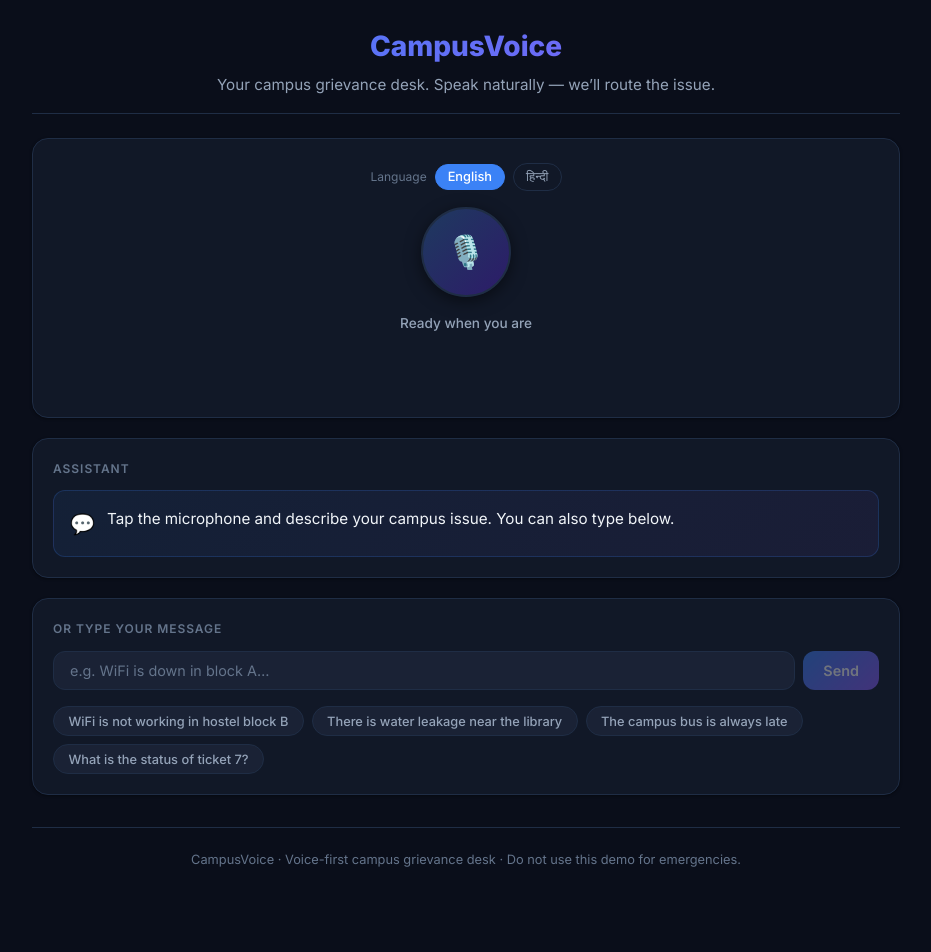
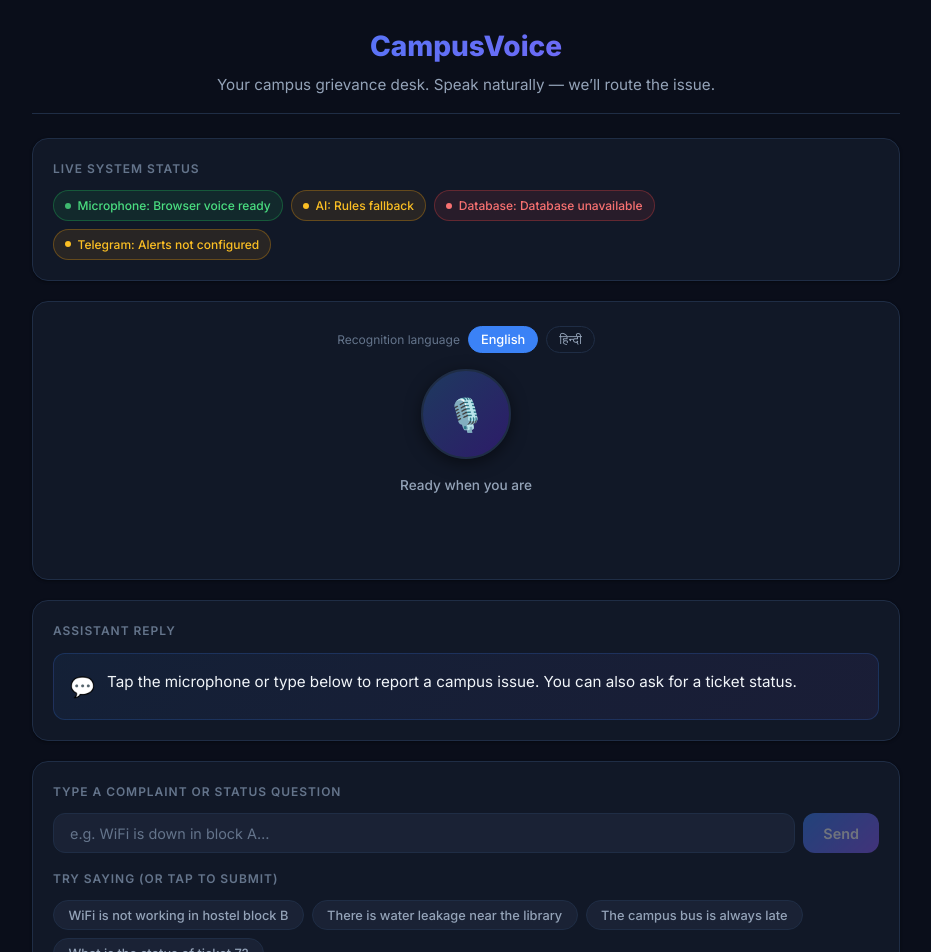
Before and after one commit to HemantSh72/campusvoice, a React (Vite) app: page / in a window 1280 px wide. Shown: the top 952 px of the page, without its empty margins (174-1105 px from the left). Before the commit the page ends 891 px from the top, so only its background shows below. Built offline with nearby package versions, Linux system fonts and the light colour scheme; no server answers.

Commit message:
Complete voice UI and harden browser speech for src/App.jsx

```diff
--- a/src/App.jsx
+++ b/src/App.jsx
@@ -1,4 +1,4 @@
-import { useCallback, useState } from 'react';
+import { useCallback, useEffect, useRef, useState } from 'react';
 import { useSpeechRecognition } from './hooks/useSpeechRecognition.js';
 import { useTTS } from './hooks/useTTS.js';
 
@@ -8,58 +8,131 @@ const EXAMPLES = [
   'The campus bus is always late',
   'What is the status of ticket 7?',
 ];
+const friendlySpeechErrors = {
+  unsupported: 'Voice recognition is not supported here. You can type your message below.',
+  'not-allowed': 'Microphone permission was denied. Allow microphone access in your browser settings, then try again.',
+  'service-not-allowed': 'This browser or page is not allowed to use the microphone. Use typed input instead.',
+  'no-speech': 'I did not hear anything. Please try speaking again.',
+  'audio-capture': 'No microphone was detected. Connect or enable a microphone, or type your message.',
+  network: 'The browser speech service had a network problem. Please try again or type your message.',
+  aborted: 'Voice input was stopped.',
+  'start-failed': 'The microphone could not be started. Check browser permissions and try again.',
+};
+
+async function fetchJson(url, options = {}, timeout = 12_000) {
+  const controller = new AbortController();
+  const timer = setTimeout(() => controller.abort(), timeout);
+  try {
+    const response = await fetch(url, { ...options, signal: controller.signal });
+    const data = await response.json().catch(() => ({}));
+    if (!response.ok) {
+      const error = new Error(data.error || `Request failed with status ${response.status}`);
+      error.status = response.status;
+      throw error;
+    }
+    return data;
+  } finally {
+    clearTimeout(timer);
+  }
+}
+
+function statusClass(value) {
+  if (['mongo', 'configured', 'supported', 'ok'].includes(value)) return 'ok';
+  if (['down', 'failed', 'unsupported'].includes(value)) return 'down';
+  return 'warn';
+}
+
+function StatusBadge({ label, value, detail }) {
+  return <span className={`status-badge ${statusClass(value)}`} title={detail || value}>
+    <span className="status-dot" />{label}: {detail || value}
+  </span>;
+}
+
+function formatDate(value) {
+  if (!value) return '—';
+  const date = new Date(value);
+  return Number.isNaN(date.getTime()) ? '—' : date.toLocaleString();
+}
 
 export default function App() {
   const [lang, setLang] = useState('en-IN');
   const [draft, setDraft] = useState({});
-  const [message, setMessage] = useState('');
-  const [reply, setReply] = useState('Tap the microphone and describe your campus issue. You can also type below.');
+  const [reply, setReply] = useState('Tap the microphone or type below to report a campus issue. You can also ask for a ticket status.');
   const [typed, setTyped] = useState('');
+  const [lastTranscript, setLastTranscript] = useState('');
   const [busy, setBusy] = useState(false);
+  const [awaiting, setAwaiting] = useState(false);
   const [lastTicket, setLastTicket] = useState(null);
-  const [apiError, setApiError] = useState('');
+  const [error, setError] = useState('');
+  const [health, setHealth] = useState(null);
+  const [tickets, setTickets] = useState([]);
+  const [dashboardError, setDashboardError] = useState('');
+  const [retryPayload, setRetryPayload] = useState(null);
   const speech = useSpeechRecognition();
   const tts = useTTS();
+  const submitRef = useRef(null);
+  const hiddenRef = useRef(false);
 
-  const submitTranscript = useCallback(async (transcript) => {
-    const clean = transcript.trim();
+  const speakReply = useCallback(async (text) => {
+    if (tts.supported) await tts.speak(text, 'en-IN');
+  }, [tts]);
+
+  const submitTranscript = useCallback(async (transcript, reuseRequestId = null) => {
+    const clean = String(transcript || '').trim();
     if (!clean || busy) return;
+    speech.stop();
+    tts.stop();
     setBusy(true);
-    setMessage(clean);
-    setApiError('');
+    setError('');
+    setLastTranscript(clean);
+    const requestId = reuseRequestId || globalThis.crypto?.randomUUID?.() || `cv-${Date.now()}-${Math.random().toString(16).slice(2)}`;
+    const payload = { transcript: clean, draft, lang, requestId };
+    setRetryPayload(payload);
+    let shouldListenAgain = false;
     try {
-      const response = await fetch('/api/voice', {
+      const data = await fetchJson('/api/voice', {
         method: 'POST',
         headers: { 'Content-Type': 'application/json' },
-        body: JSON.stringify({
-          transcript: clean,
-          draft,
-          lang,
-          requestId: globalThis.crypto?.randomUUID?.() || `cv-${Date.now()}-${Math.random().toString(16).slice(2)}`,
-        }),
+        body: JSON.stringify(payload),
       });
-      const data = await response.json().catch(() => ({}));
-      if (!response.ok) throw new Error(data.error || `Request failed (${response.status})`);
       setReply(data.reply || 'Your request was processed.');
       setDraft(data.draft || {});
+      setAwaiting(Boolean(data.awaiting));
       setLastTicket(data.ticket || null);
-      if (data.awaiting) setDraft(data.draft || {});
-      await tts.speak(data.reply || 'Your request was processed.', lang);
-    } catch (error) {
-      const text = error.message || 'Could not reach CampusVoice. Please try again.';
-      setApiError(text);
-      setReply(text);
-      await tts.speak(text, lang);
+      setRetryPayload(null);
+      shouldListenAgain = Boolean(data.awaiting && speech.supported);
+      await speakReply(data.reply || 'Your request was processed.');
+    } catch (cause) {
+      let message;
+      if (cause.name === 'AbortError') message = 'The request took too long. Check your connection and retry.';
+      else if (cause.status === 429) message = cause.message || 'Too many requests. Please wait before trying again.';
+      else if (cause.status >= 500) message = cause.message || 'CampusVoice is temporarily unavailable. Please try again shortly.';
+      else if (cause.status) message = cause.message;
+      else message = 'Could not connect to CampusVoice. Check your internet connection and retry.';
+      setError(message);
+      setReply(message);
+      await speakReply(message);
     } finally {
       setBusy(false);
       setTyped('');
     }
-  }, [busy, draft, lang, tts]);
+    if (shouldListenAgain && !hiddenRef.current) {
+      speech.start(lang, (nextText) => submitRef.current?.(nextText));
+    }
+  }, [busy, draft, lang, speech, tts, speakReply]);
+
+  useEffect(() => { submitRef.current = submitTranscript; }, [submitTranscript]);
 
   const startListening = () => {
-    if (busy || tts.speaking) return;
+    if (busy || tts.speaking || !speech.supported) return;
     tts.stop();
-    speech.start(lang, submitTranscript);
+    setError('');
+    speech.start(lang, (text) => submitRef.current?.(text));
+  };
+
+  const stopAll = () => {
+    speech.stop();
+    tts.stop();
   };
 
   const submitTyped = (event) => {
@@ -67,14 +140,76 @@ export default function App() {
     submitTranscript(typed);
   };
 
-  const chooseExample = (example) => {
-    setTyped(example);
+  const retry = () => {
+    if (retryPayload) submitTranscript(retryPayload.transcript, retryPayload.requestId);
   };
 
-  const statusLabel = busy ? 'Processing your request…'
+  const loadHealth = useCallback(async () => {
+    try {
+      const data = await fetchJson('/api/health', {}, 5000);
+      setHealth(data);
+    } catch {
+      setHealth({ ok: false, db: 'down', llm: 'unknown', telegram: 'unknown' });
+    }
+  }, []);
+
+  const loadTickets = useCallback(async () => {
+    try {
+      const data = await fetchJson('/api/tickets', {}, 7000);
+      setTickets(data.tickets || []);
+      setDashboardError('');
+    } catch {
+      setDashboardError('Ticket dashboard is temporarily unavailable.');
+    }
+  }, []);
+
+  useEffect(() => {
+    loadHealth();
+    loadTickets();
+    const healthTimer = setInterval(loadHealth, 30_000);
+    const ticketTimer = setInterval(() => {
+      if (!document.hidden) loadTickets();
+    }, 5000);
+    const onVisibility = () => {
+      hiddenRef.current = document.hidden;
+      if (!document.hidden) { loadHealth(); loadTickets(); }
+    };
+    document.addEventListener('visibilitychange', onVisibility);
+    return () => {
+      clearInterval(healthTimer);
+      clearInterval(ticketTimer);
+      document.removeEventListener('visibilitychange', onVisibility);
+    };
+  }, [loadHealth, loadTickets]);
+
+  const resolve = async (ticketNumber) => {
+    const pin = window.prompt(`Enter admin PIN to resolve ticket #${ticketNumber}:`);
+    if (pin === null) return;
+    try {
+      await fetchJson(`/api/tickets/${ticketNumber}/resolve`, {
+        method: 'POST',
+        headers: { 'Content-Type': 'application/json', 'x-admin-pin': pin },
+        body: '{}',
+      });
+      setReply(`Ticket ${ticketNumber} has been marked resolved.`);
+      await loadTickets();
+    } catch (cause) {
+      const message = cause.status === 401 ? 'The admin PIN is incorrect.' : cause.message || 'Could not resolve this ticket.';
+      setError(message);
+      setReply(message);
+      await speakReply(message);
+    }
+  };
+
+  const statusText = busy ? 'Thinking…'
     : speech.listening ? 'Listening — speak now'
     : tts.speaking ? 'Speaking response…'
+    : error ? 'Needs attention'
     : 'Ready when you are';
+
+  const dbValue = health?.db || 'checking';
+  const llmValue = health?.llm || 'checking';
+  const telegramValue = health?.telegram || 'checking';
 
   return (
     <div className="app">
@@ -84,73 +219,108 @@ export default function App() {
       </header>
 
       <main className="app-main">
+        <section className="card" aria-label="System status">
+          <h2 className="card-title">Live system status</h2>
+          <div className="status-strip">
+            <StatusBadge label="Microphone" value={speech.supported ? 'supported' : 'unsupported'} detail={speech.supported ? 'Browser voice ready' : 'Use typed input'} />
+            <StatusBadge label="AI" value={llmValue} detail={llmValue === 'configured' ? 'Gemini model chain' : 'Rules fallback'} />
+            <StatusBadge label="Database" value={dbValue} detail={dbValue === 'mongo' ? 'MongoDB connected' : dbValue === 'memory' ? 'Local memory only' : dbValue === 'down' ? 'Database unavailable' : 'Checking'} />
+            <StatusBadge label="Telegram" value={telegramValue} detail={telegramValue === 'configured' ? 'Alerts configured' : 'Alerts not configured'} />
+          </div>
+          {health?.modelChain && <p className="status-detail mt-1">Model chain: {Object.entries(health.modelChain).map(([name, state]) => `${name}: ${state.reason}`).join(' · ')}</p>}
+        </section>
+
         <section className="card mic-section" aria-label="Voice complaint">
           <div className="lang-toggle" aria-label="Speech language">
-            <span>Language</span>
+            <span>Recognition language</span>
             <button className={lang === 'en-IN' ? 'lang-btn active' : 'lang-btn'} onClick={() => setLang('en-IN')} type="button">English</button>
             <button className={lang === 'hi-IN' ? 'lang-btn active' : 'lang-btn'} onClick={() => setLang('hi-IN')} type="button">हिन्दी</button>
           </div>
           <div className="mic-button-wrap">
             <div className={`mic-ring ${speech.listening ? 'listening' : tts.speaking ? 'speaking' : ''}`} />
             <button
-              className={`mic-button ${speech.listening ? 'listening' : busy ? 'thinking' : tts.speaking ? 'speaking' : 'idle'}`}
+              className={`mic-button ${speech.listening ? 'listening' : busy ? 'thinking' : tts.speaking ? 'speaking' : error ? 'error' : 'idle'}`}
               type="button"
-              onClick={speech.listening ? speech.stop : startListening}
-              disabled={busy || (!speech.supported && !speech.listening)}
-              aria-label={speech.listening ? 'Stop listening' : 'Start voice input'}
-            >
-              {speech.listening ? '■' : '🎙️'}
-            </button>
+              onClick={speech.listening || tts.speaking ? stopAll : startListening}
+              disabled={busy || (!speech.supported && !tts.speaking)}
+              aria-label={speech.listening || tts.speaking ? 'Stop' : 'Start voice input'}
+            >{speech.listening || tts.speaking ? '■' : '🎙️'}</button>
           </div>
-          <p className="mic-state-label" aria-live="polite">{statusLabel}</p>
-          {!speech.supported && (
-            <div className="unsupported-banner">
-              Voice recognition is not available in this browser. Use the text box below or open this page in Chrome.
-            </div>
-          )}
-          {speech.error && (
-            <div className="warning-banner" role="status">
-              Microphone issue ({speech.error}). Check browser microphone permission or use typed input.
-            </div>
-          )}
+          <p className="mic-state-label" aria-live="polite">{statusText}</p>
+          {(speech.listening || tts.speaking) && <button className="stop-button" type="button" onClick={stopAll}>Stop</button>}
+          {!speech.supported && <div className="unsupported-banner">Voice recognition is unavailable in this browser. Type your message below. Voice replies may still work.</div>}
+          {speech.error && <div className="warning-banner" role="status">{friendlySpeechErrors[speech.error] || 'The microphone could not be used. Check permissions or type your message.'}</div>}
           <div className="transcript-display" aria-live="polite">
-            {message && <p className="transcript-final">You said: {message}</p>}
+            {lastTranscript && <p className="transcript-final">You said: {lastTranscript}</p>}
             {speech.interimTranscript && <p className="transcript-interim">{speech.interimTranscript}</p>}
           </div>
-          {speech.listening && <button className="stop-button" type="button" onClick={speech.stop}>Stop listening</button>}
+        </section>
+
+        {(draft.summary || awaiting) && <section className="card">
+          <h2 className="card-title">Ticket draft</h2>
+          <div className="draft-card">
+            <div className="draft-field"><label>Issue summary</label><value>{draft.summary || 'Waiting for issue description'}</value></div>
+            <div className="draft-field"><label>Location</label><value className={!draft.location ? 'empty' : ''}>{draft.location || 'Please provide the location'}</value></div>
+            <div className="draft-field"><label>Department</label><value>{draft.category || 'To be determined'}</value></div>
+            <div className="draft-field"><label>Priority</label><value>{draft.priority || 'To be determined'}</value></div>
+          </div>
+        </section>}
+
+        <section className="card">
+          <h2 className="card-title">Assistant reply</h2>
+          <div className="reply-bubble" aria-live="polite"><span className="reply-icon">💬</span><p>{reply}</p></div>
+          {lastTicket && <div className="draft-card mt-2">
+            <div className="draft-field"><label>Ticket number</label><value>#{lastTicket.ticketNumber}</value></div>
+            <div className="draft-field"><label>Status</label><value>{lastTicket.status || 'open'}</value></div>
+            <div className="draft-field"><label>Department</label><value>{lastTicket.department}</value></div>
+            <div className="draft-field"><label>Priority / SLA</label><value>{lastTicket.priority} · {lastTicket.slaHours}h</value></div>
+          </div>}
         </section>
 
         <section className="card">
-          <h2 className="card-title">Assistant</h2>
-          <div className="reply-bubble" aria-live="polite">
-            <span className="reply-icon">💬</span>
-            <p>{reply}</p>
-          </div>
-          {lastTicket && (
-            <div className="draft-card mt-2">
-              <div className="draft-field"><label>Ticket</label><value>#{lastTicket.ticketNumber}</value></div>
-              <div className="draft-field"><label>Status</label><value>{lastTicket.status || 'open'}</value></div>
-              <div className="draft-field"><label>Department</label><value>{lastTicket.department}</value></div>
-              <div className="draft-field"><label>Priority / SLA</label><value>{lastTicket.priority} · {lastTicket.slaHours}h</value></div>
-            </div>
-          )}
+          <h2 className="card-title">Type a complaint or status question</h2>
+          <form className="typed-input-wrap" onSubmit={submitTyped}>
+            <input className="typed-input" value={typed} onChange={(event) => setTyped(event.target.value)} placeholder="e.g. WiFi is down in block A…" aria-label="Type your message" />
+            <button className="send-btn" type="submit" disabled={!typed.trim() || busy}>Send</button>
+          </form>
+          {error && <div className="error-banner mt-2" role="alert">{error}{retryPayload && <button className="retry-btn" type="button" onClick={retry}>Retry same request</button>}</div>}
+          <h3 className="card-title mt-2">Try saying (or tap to submit)</h3>
+          <div className="chips-wrap">{EXAMPLES.map((example) => <button className="chip" type="button" key={example} disabled={busy} onClick={() => submitTranscript(example)}>{example}</button>)}</div>
         </section>
 
-        <section className="card">
-          <h2 className="card-title">Or type your message</h2>
-          <form className="typed-input-wrap" onSubmit={submitTyped}>
-            <input className="typed-input" value={typed} onChange={(event) => setTyped(event.target.value)} placeholder="e.g. WiFi is down in block A…" aria-label="Type a complaint or ticket status query" />
-            <button className="send-btn" type="submit" disabled={!typed.trim() || busy}>Send</button>
-          </form>
-          <div className="chips-wrap mt-2">
-            {EXAMPLES.map((example) => <button className="chip" type="button" key={example} onClick={() => chooseExample(example)}>{example}</button>)}
+        <section className="card" aria-label="Ticket dashboard">
+          <div className="dashboard-header">
+            <h2 className="card-title">Live ticket dashboard</h2>
+            <div className="dashboard-actions">
+              <button className="stop-button" type="button" onClick={loadTickets}>Refresh</button>
+              {import.meta.env.VITE_TELEGRAM_CHANNEL_URL && <a className="tg-btn" href={import.meta.env.VITE_TELEGRAM_CHANNEL_URL} target="_blank" rel="noreferrer">Watch live alerts ↗</a>}
+            </div>
           </div>
-          {apiError && <div className="error-banner mt-2" role="alert">{apiError}</div>}
+          {dashboardError && <div className="warning-banner">{dashboardError}</div>}
+          {!tickets.length && !dashboardError ? <p className="tickets-empty">No tickets yet. Report an issue to create the first ticket.</p> : <div className="tickets-list">
+            {tickets.map((ticket) => <article className={`ticket-row priority-${ticket.priority} ${ticket.status === 'resolved' ? 'resolved' : ''}`} key={ticket.ticketNumber}>
+              <div className="ticket-num">#{ticket.ticketNumber}</div>
+              <div className="ticket-body">
+                <p className="ticket-summary">{ticket.summary}</p>
+                <div className="ticket-meta">
+                  <span className="ticket-tag">{ticket.department}</span>
+                  <span className="ticket-tag">{ticket.location}</span>
+                  <span className={`ticket-tag priority-${ticket.priority}`}>{ticket.priority}</span>
+                  <span className="ticket-tag">{ticket.slaHours}h SLA</span>
+                  <span className={`ticket-tag ${ticket.telegramStatus === 'sent' ? 'tg-sent' : ticket.telegramStatus === 'failed' ? 'tg-failed' : 'tg-nc'}`}>Telegram: {ticket.telegramStatus || 'unknown'}</span>
+                  <span className="ticket-tag">{formatDate(ticket.createdAt)}</span>
+                </div>
+              </div>
+              <div className="ticket-actions">
+                {ticket.status === 'resolved' ? <span className="resolved-badge">Resolved</span> : <button className="resolve-btn" type="button" onClick={() => resolve(ticket.ticketNumber)} disabled={health?.adminPin === 'not_configured'}>Resolve</button>}
+              </div>
+            </article>)}
+          </div>}
         </section>
       </main>
 
       <footer className="app-footer">
-        CampusVoice · Voice-first campus grievance desk · Do not use this demo for emergencies.
+        Speech recognition and voice replies run in your browser. Ticket creation uses the CampusVoice API; Gemini, MongoDB and Telegram are real integrations only when their status is configured. Without credentials, local development uses rule-based parsing and memory storage. This demo is not for emergencies.
       </footer>
     </div>
   );
```
